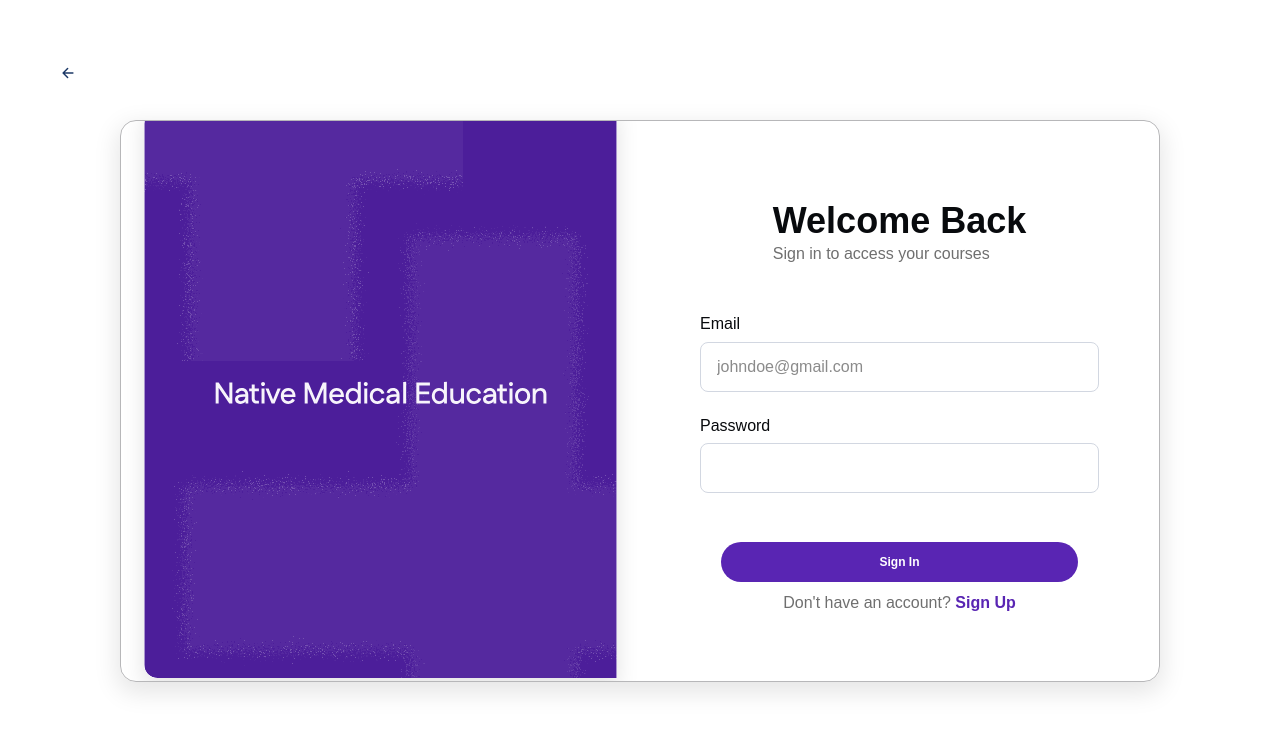
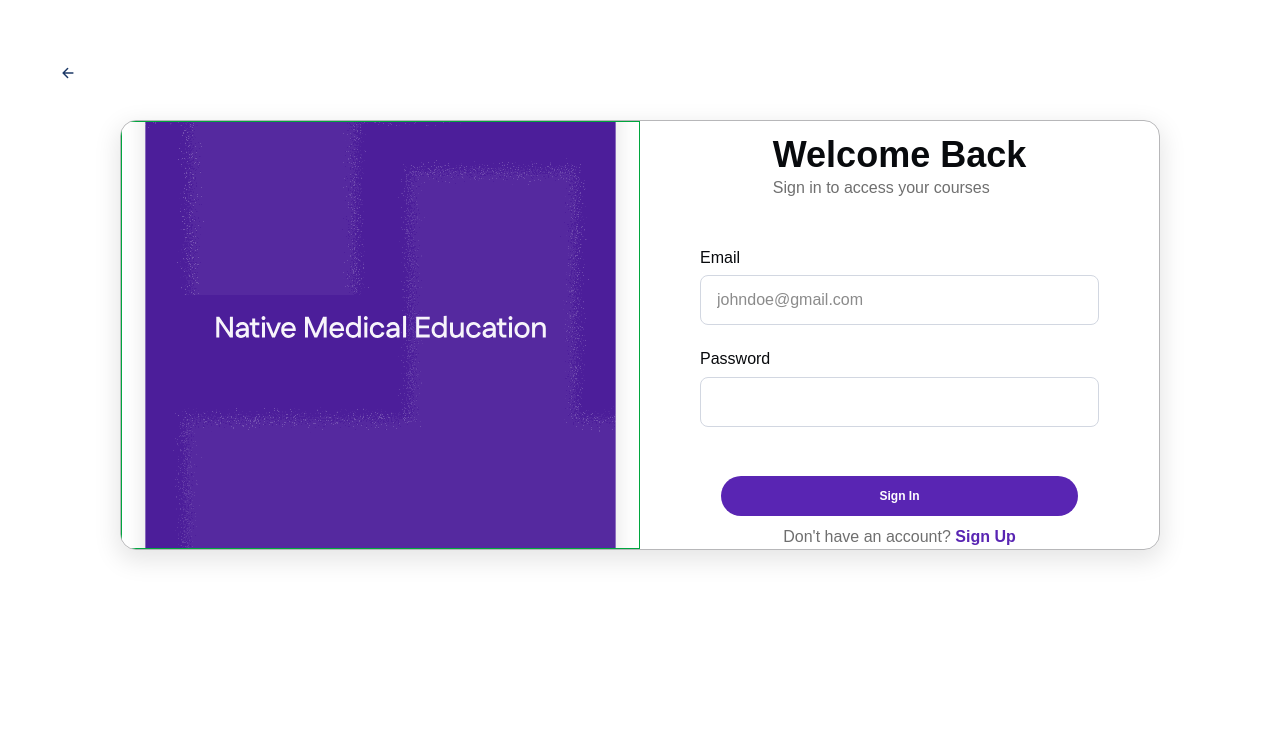
Before and after one commit to Okpara202/Native-Med, a Next.js app: page /login in a window 1280 px wide. Shown: the top 732 px of the page. Built offline with nearby package versions, Linux system fonts and the light colour scheme; a web font is replaced by a local one.

Commit message:
Form is troublesome

```diff
--- a/src/components/shared/AuthForm.tsx
+++ b/src/components/shared/AuthForm.tsx
@@ -17,8 +17,8 @@ export default function AuthForm({ mode }: { mode: "login" | "register" }) {
 
   return (
     <section className="mt-4 sm:mt-6 lg:mt-8 px-0 sm:px-4 lg:px-15">
-      <div className="authFormBorder rounded-[16px] flex flex-col lg:flex-row justify-center overflow-x-hidden">
-        <aside className="hidden lg:block w-1/2 h-[70vh] authFormBg"></aside>
+      <div className="authFormBorder rounded-[16px] flex flex-col lg:flex-row justify-between overflow-x-hidden">
+        <aside className="hidden lg:block w-1/2 border border-green-600 authFormBg"></aside>
         <aside className="w-full lg:w-1/2 flex items-center flex-col gap-8 sm:gap-10 lg:gap-12 justify-center px-4 sm:px-8 lg:px-15 py-8 sm:py-10 lg:py-0">
           <div>
             <TitleCase text={register ? "Get Started" : "Welcome Back"} />
```
